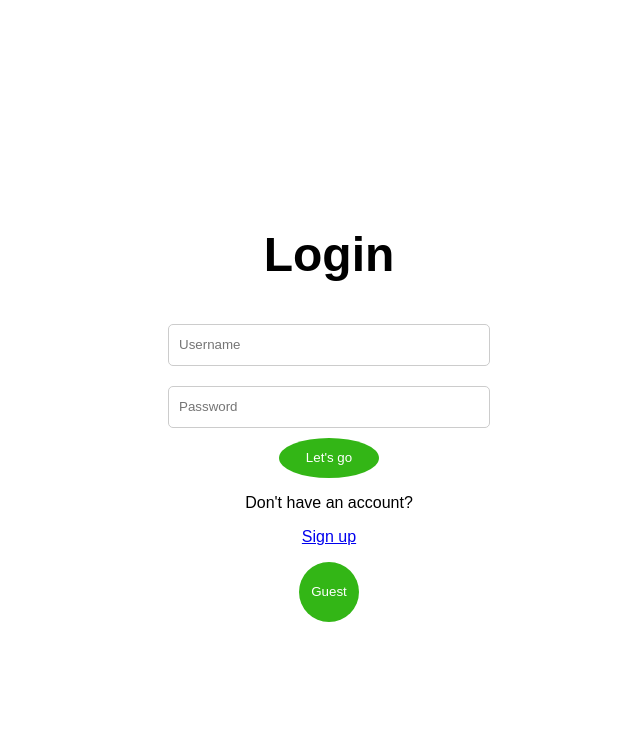
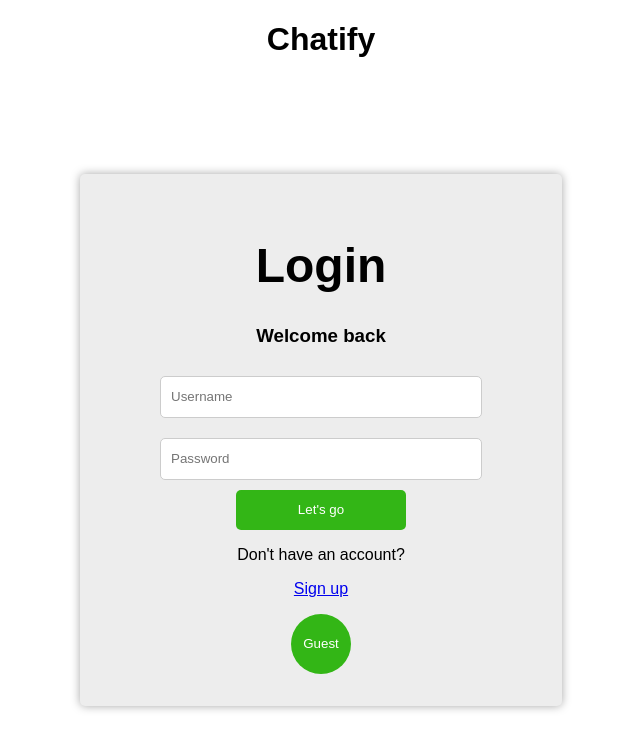
Before and after one commit to jkchisolm/chatify, a plain HTML site: page FrontEndDev/login.html in a window 1280 px wide. Shown: the whole page, without its empty margins (319-959 px from the left). Drawn offline with Linux system fonts and the light colour scheme.

Commit message:
update login css
update login css

```diff
--- a/FrontEndDev/assets/login.css
+++ b/FrontEndDev/assets/login.css
@@ -1,10 +1,40 @@
 body {
   font-family: Arial, Helvetica, sans-serif;
+  background-color: rgb(255, 255, 255);
+  margin: 0;
 }
 
 .container {
   width: 100vw;
   height: 100vh;
+  min-height: 100vh;
+  display: flex;
+  flex-direction: column;
+  justify-content: start;
+  align-items: center;
+}
+
+.title {
+  height: auto;
+  display: flex;
+  flex-direction: column;
+  justify-content: center;
+  align-items: center;
+  font-size: 2rem;
+  /* flex: 1 1 auto; */
+}
+
+.login-section {
+  text-align: center;
+  background-color: rgb(237, 237, 237);
+  padding: 2rem 5rem;
+  border-radius: 5px;
+  box-shadow: 0px 0px 10px rgba(0, 0, 0, 0.35);
+  justify-self: center;
+}
+
+.login-container {
+  flex: 1 1 auto;
   display: flex;
   flex-direction: column;
   justify-content: center;
@@ -39,11 +69,11 @@ body {
 }
 
 .submitButton {
-  width: 100px;
+  width: 170px;
   height: 40px;
   color: white;
   border: none;
-  border-radius: 50%;
+  border-radius: 5px;
   background-color: rgb(51, 182, 22);
 }
 
--- a/FrontEndDev/login.html
+++ b/FrontEndDev/login.html
@@ -10,7 +10,11 @@
   </head>
   <body>
     <div class="container">
+      <h1 class="title">Chatify</h1>
+      <div class="login-container">
+        <div class="login-section">
           <h1 class="heading">Login</h1>
+          <h3>Welcome back</h3>
           <form class="login-form">
             <div class="form-group">
               <input
@@ -38,6 +42,8 @@
             <button class="guestButton" type="button">Guest</button>
           </div>
         </div>
+      </div>
+    </div>
   </body>
   <script type="text/javascript" src="assets/login.js"></script>
 </html>
```
Lines whose indentation alone changed are shown as unchanged.
